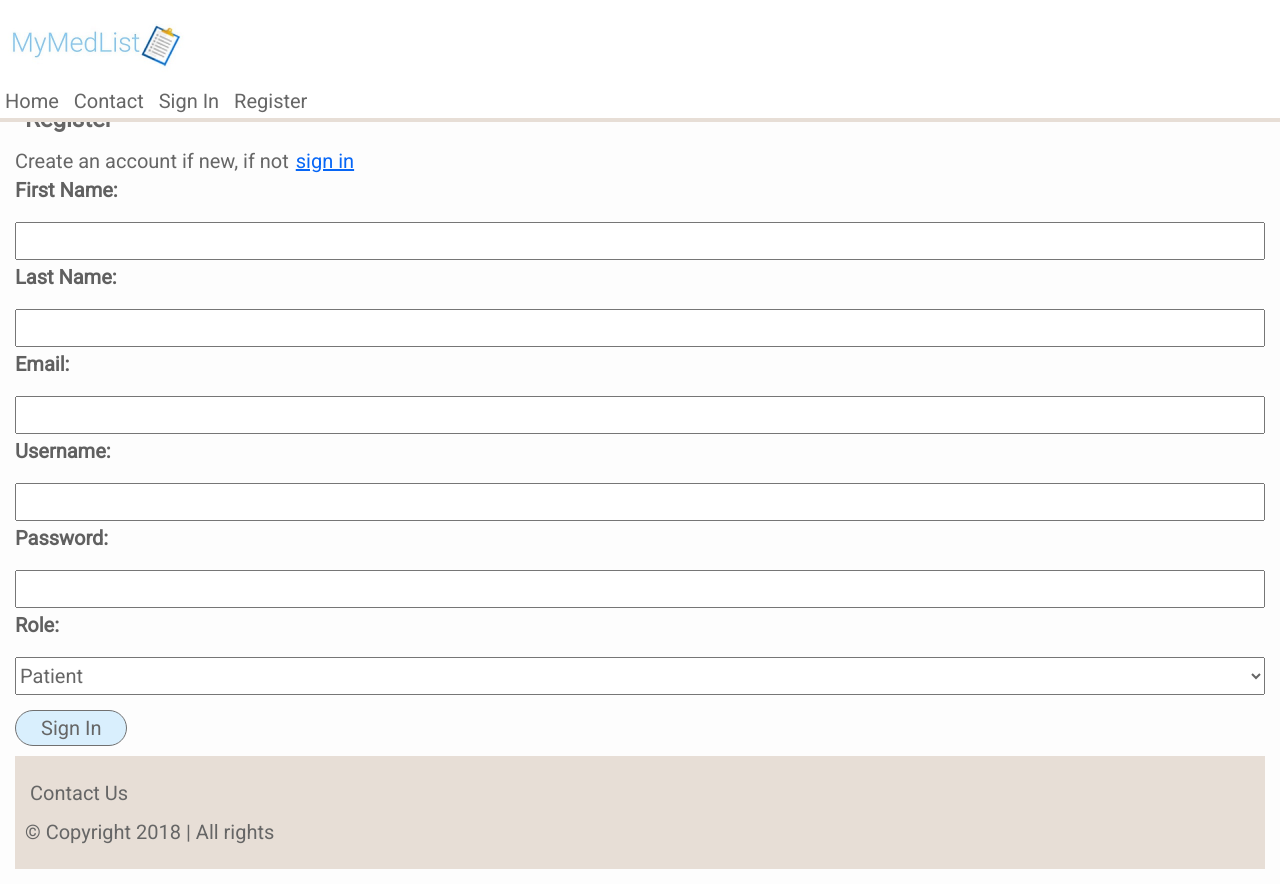
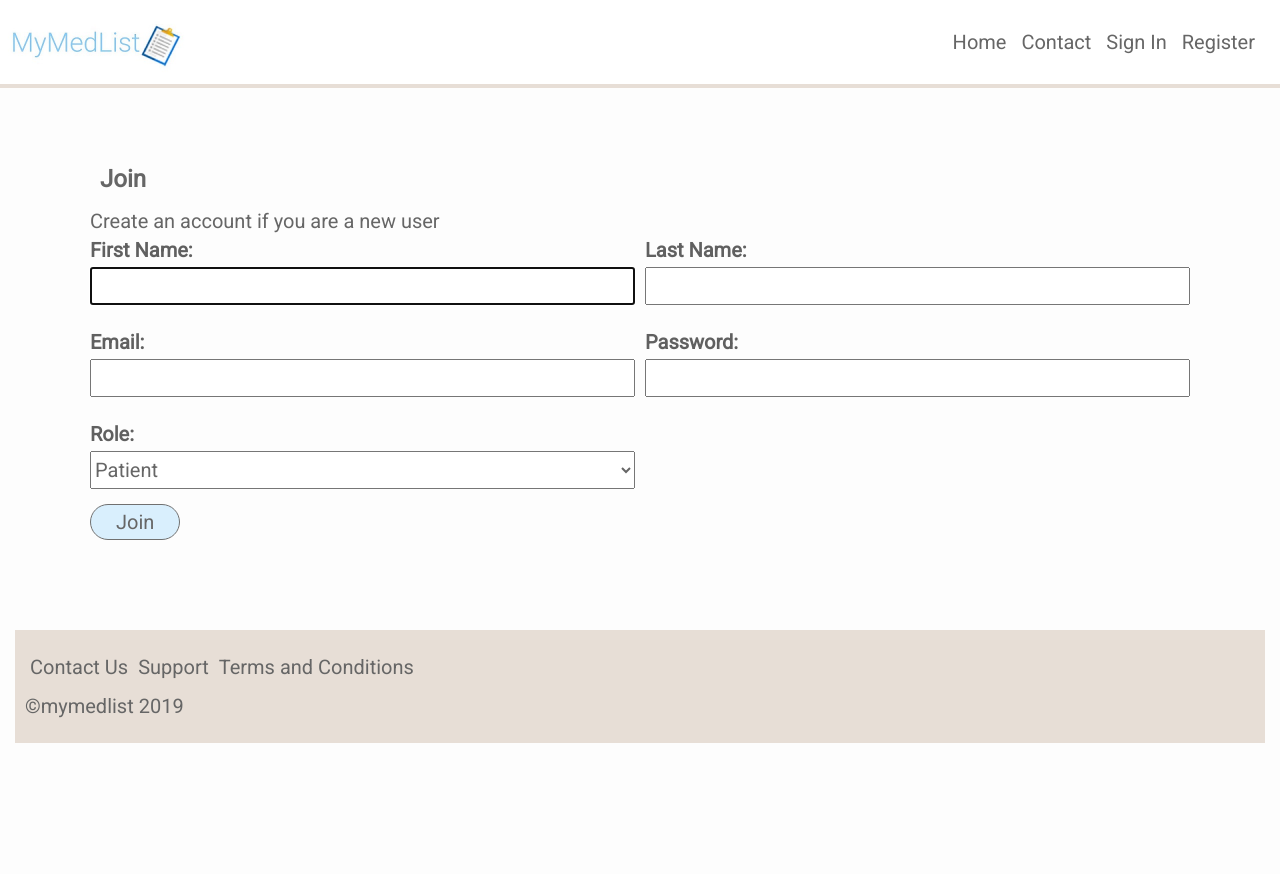
Before and after one commit to converyj/mymedlist_2019, a PHP site: page /register.php in a window 1280 px wide. After the commit the page ends 743 px from the top, so only its background shows below. Run offline with PHP 8.4, Linux system fonts and the light colour scheme; data comes from the database, SQL or seed files in the repository.

Commit message:
php files

```diff
--- a/register.php
+++ b/register.php
@@ -1,10 +1,6 @@
 <?php
 
-$dsn = "mysql:host=localhost;dbname=converyj_mymedlist;charset=utf8mb4";
-$dbusername = "converyj";
-$dbpassword = "HUgT86Fga#97";
-
-$pdo = new PDO($dsn, $dbusername, $dbpassword);
+include_once("mymedlist_dbconfig.php");
 
 // populate the role dropdown list with different roles (patient or caregiver)
 $stmt = $pdo->prepare("
@@ -30,39 +26,19 @@ $stmt->execute();
 	<body>
 		<div id="wrapper">
 			<header>
-				<a href="home.php">
-					<img class="logo" src="images/logo.jpg" alt="mymedlist" />
-				</a>
-				<nav id="navBar" class="nav">
-					<a href="#navBar" class="hamburger_btn" id="icon">
-						<span class="fa fa-bars"></span>
-					</a>
-					<ul>
-						<li>
-							<a href="home.php">Home</a>
-						</li>
-						<li>
-							<a href="contact.php">Contact</a>
-						</li>
-						<li>
-							<a href="login.php">Sign In</a>
-						</li>
-						<li>
-							<a href="register.php">Register</a>
-						</li>
-	 				</ul>
-				</nav>
+				<?php
+				include_once("nav.php");
+				?>
 			</header>
-			<main>
-				<h1>Register</h1>
-				<p>Create an account if new, if not <span><a href="login.php">sign in</a></span></p>
-					<form method='POST' action='process-registration.php'>
-						<label>First Name:</label><input type='text' name='firstName'/>
-						<label>Last Name:</label><input type='text' name='lastName'/>
-						<label>Email:</label><input type='email' name='email'/>
-						<label>Username:</label><input type='text' name='username'/>
-						<label>Password:</label><input type='text' name='password'/>
-						<label>Role:</label><select name="role">
+			<main class="cred">
+				<h1>Join</h1>
+				<p>Create an account if you are a new user</p>
+					<form class="register" method='POST' action='process-registration.php'>
+						<label>First Name:<input class="fname" type='text' name='firstName' required autofocus />  </label>
+						<label>Last Name:<input class="lname" type='text' name='lastName' required /> </label>
+						<label>Email:<input class="email" type='email' name='email' required /> </label>
+						<label>Password:<input class="pass" type='text' name='password' required /> </label>
+						<label>Role:<select class="role" name="role"></label>
 						<?php
 						while ($row = $stmt->fetch()) {
 						?>
@@ -71,15 +47,14 @@ $stmt->execute();
 						}
 						?>
 						</select>
-						<input type='submit' value="Sign In" />
+						<input class="button" type='submit' value="Join" />
 					</form>
 			</main>
-			<footer>
-				<ul>
-					<li><a href="#">Contact Us</a></li>
-				</ul>
-				<p>&copy; Copyright 2018 | All rights</p>
-			</footer>
+
+			<?php
+			include_once("footer.php");
+			?>
+
 			<script src="js/script.js"></script>
 		</div>
 	</body>
```
